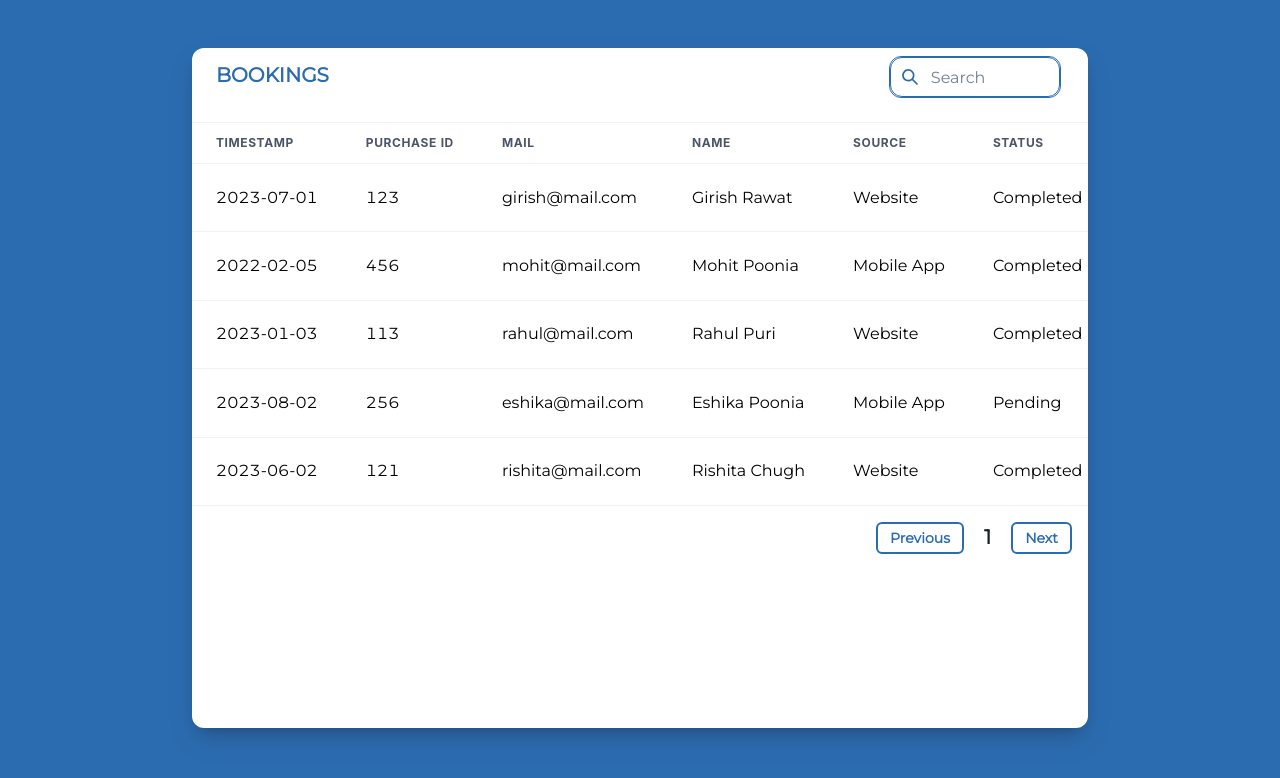
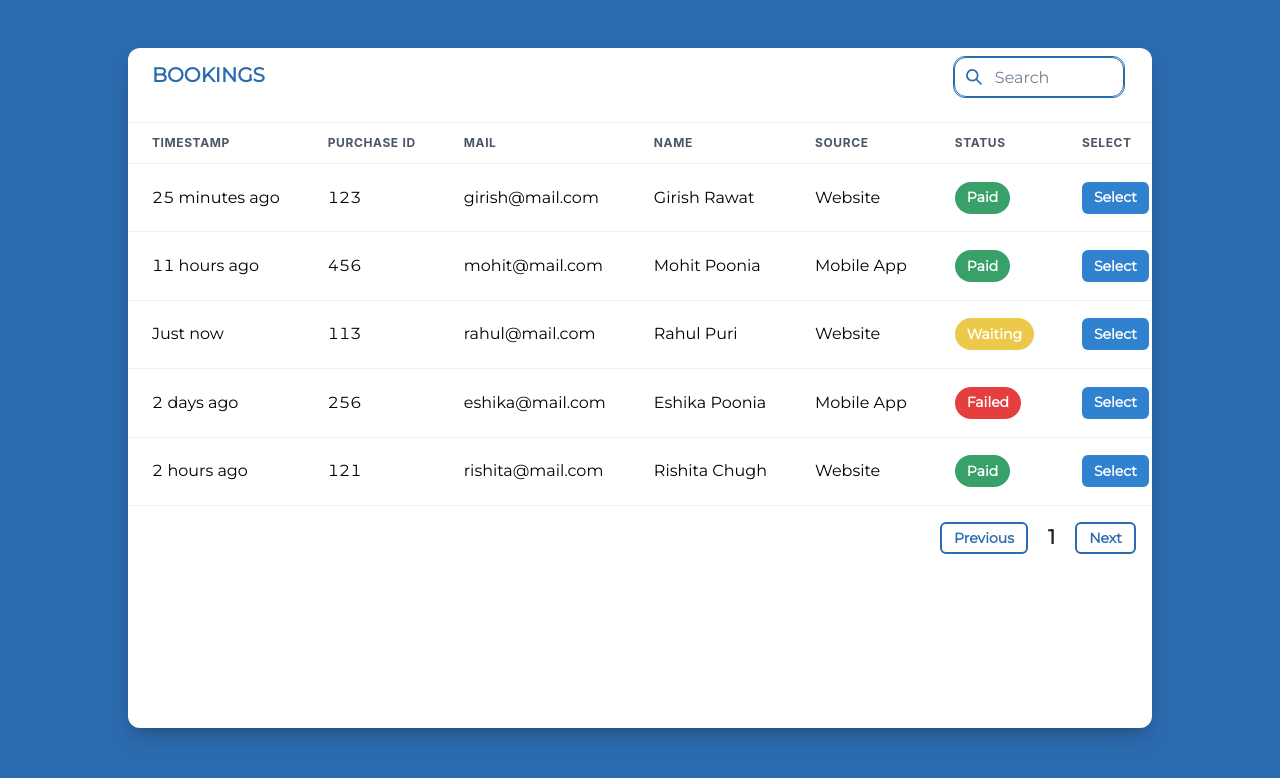
Before and after one commit to Ishu070303/Project-datatable, a Next.js app: page / in a window 1280 px wide. Shown: the top 778 px of the page. Built offline with nearby package versions, Linux system fonts and the light colour scheme.

Commit message:
added buttons to status and select headers

```diff
--- a/app/App.css
+++ b/app/App.css
@@ -7,7 +7,7 @@
 
 .flex{
     /* border: 1px solid #ebf8ff; */
-    width: 70vw;
+    width: 80vw;
     margin: auto;
     background-color: white;
     margin-top: 3rem;
@@ -18,7 +18,7 @@
 
 .tc{
     /* border: 2px solid black; */
-    width: 70vw;
+    width: 80vw;
 }
 
 .table{
@@ -77,5 +77,4 @@
 .typo{
     font-size: 20px;
     font-weight: bold;
-
 }
--- a/app/DataTable.tsx
+++ b/app/DataTable.tsx
@@ -45,6 +45,7 @@ const DataTable: React.FC<DataTableProps> = ({ headers, rows, caption, sortable,
     );
   };
 
+  //For sorted rows by (Ascending or Descending Ways)
   const sortedRows = [...filterRows()].sort((a, b) => {
     if (!sortedColumn) return 0;
 
@@ -62,6 +63,8 @@ const DataTable: React.FC<DataTableProps> = ({ headers, rows, caption, sortable,
     return 0;
   });
 
+
+  //For paginated Property
   const paginateRows = () => {
     const startIndex = (currentPage - 1) * itemsPerPage;
     const endIndex = startIndex + itemsPerPage;
@@ -111,9 +114,24 @@ const DataTable: React.FC<DataTableProps> = ({ headers, rows, caption, sortable,
           {paginateRows().map((row, rowIndex) => (
             <Tr key={rowIndex} className="tr">
               {row.map((cell, cellIndex) => (
-                <Td key={cellIndex} className="td">{
-                   cell
-                }</Td>
+                <Td key={cellIndex} className="td">
+                  {headers[cellIndex] == "STATUS" ? (
+                    <Button
+                    color="White"
+                    colorScheme={cell === "Paid" ? "green" : cell === "Failed"? "red" : "yellow"}
+                    size="sm"
+                    borderRadius="3xl"
+                    >
+                      {cell}
+                    </Button>
+                  ) : headers[cellIndex] === "SELECT" ? (
+                    <Button colorScheme="blue" size="sm" borderRadius="md">
+                      {cell}
+                    </Button>
+                  ) : (
+                    cell
+                  )}
+                </Td>
               ))}
             </Tr>
           ))}
--- a/app/page.tsx
+++ b/app/page.tsx
@@ -7,16 +7,26 @@ import "./App.css";
 
 const headers = ["TIMESTAMP", "PURCHASE ID", "MAIL", "NAME", "SOURCE", "STATUS", "SELECT"];
 const rows = [
-  ["2023-07-01", "123", "girish@mail.com", "Girish Rawat", "Website", "Completed", "Select"],
-  ["2022-02-05", "456", "mohit@mail.com", "Mohit Poonia", "Mobile App", "Completed", "Select"],
-  ["2023-01-03", "113", "rahul@mail.com", "Rahul Puri", "Website", "Completed", "Select"],
-  ["2023-08-02", "256", "eshika@mail.com", "Eshika Poonia", "Mobile App", "Pending", "Select"],
-  ["2023-06-02", "121", "rishita@mail.com", "Rishita Chugh", "Website", "Completed", "Select"],
-  ["2023-02-08", "490", "pooja@mail.com", "Pooja Chaturvedi", "Mobile App", "Pending", "Select"],
-  ["2023-04-06", "890", "sakshi@mail.com", "Sakshi pathak", "Website", "Pending", "Select"],
-  ["2023-10-12", "098", "soni@mail.com", "Soni Rawat", "Mobile App", "Pending", "Select"],
-  ["2023-11-17", "098", "santoshi@mail.com", "Santoshi Rawat", "Mobile App", "Pending", "Select"],
-  ["2023-08-20", "098", "rashika@mail.com", "Rashika Sharma", "Website", "Completed", "Select"],
+  ["25 minutes ago", "123", "girish@mail.com", "Girish Rawat", "Website", "Paid", "Select"],
+  ["11 hours ago", "456", "mohit@mail.com", "Mohit Poonia", "Mobile App", "Paid", "Select"],
+  ["Just now", "113", "rahul@mail.com", "Rahul Puri", "Website", "Waiting", "Select"],
+  ["2 days ago", "256", "eshika@mail.com", "Eshika Poonia", "Mobile App", "Failed", "Select"],
+  ["2 hours ago", "121", "rishita@mail.com", "Rishita Chugh", "Website", "Paid", "Select"],
+  ["50 minutes ago", "490", "pooja@mail.com", "Pooja Chaturvedi", "Mobile App", "Waiting", "Select"],
+  ["12 days ago", "890", "sakshi@mail.com", "Sakshi pathak", "Website", "Waiting", "Select"],
+  ["5 minutes ago", "098", "soni@mail.com", "Soni Rawat", "Mobile App", "Failed", "Select"],
+  ["1 sec ago", "098", "santoshi@mail.com", "Santoshi Rawat", "Mobile App", "Paid", "Select"],
+  ["12 minutes ago", "098", "rashika@mail.com", "Rashika Sharma", "Website", "Waiting", "Select"],
+  ["25 minutes ago", "123", "girish@mail.com", "Girish Rawat", "Website", "Paid", "Select"],
+  ["11 hours ago", "456", "mohit@mail.com", "Mohit Poonia", "Mobile App", "Paid", "Select"],
+  ["Just now", "113", "rahul@mail.com", "Rahul Puri", "Website", "Waiting", "Select"],
+  ["2 days ago", "256", "eshika@mail.com", "Eshika Poonia", "Mobile App", "Failed", "Select"],
+  ["2 hours ago", "121", "rishita@mail.com", "Rishita Chugh", "Website", "Paid", "Select"],
+  ["50 minutes ago", "490", "pooja@mail.com", "Pooja Chaturvedi", "Mobile App", "Waiting", "Select"],
+  ["12 days ago", "890", "sakshi@mail.com", "Sakshi pathak", "Website", "Waiting", "Select"],
+  ["5 minutes ago", "098", "soni@mail.com", "Soni Rawat", "Mobile App", "Failed", "Select"],
+  ["1 sec ago", "098", "santoshi@mail.com", "Santoshi Rawat", "Mobile App", "Paid", "Select"],
+  ["12 minutes ago", "098", "rashika@mail.com", "Rashika Sharma", "Website", "Waiting", "Select"]
 ];
 
 const Home: React.FC = () => {
```
